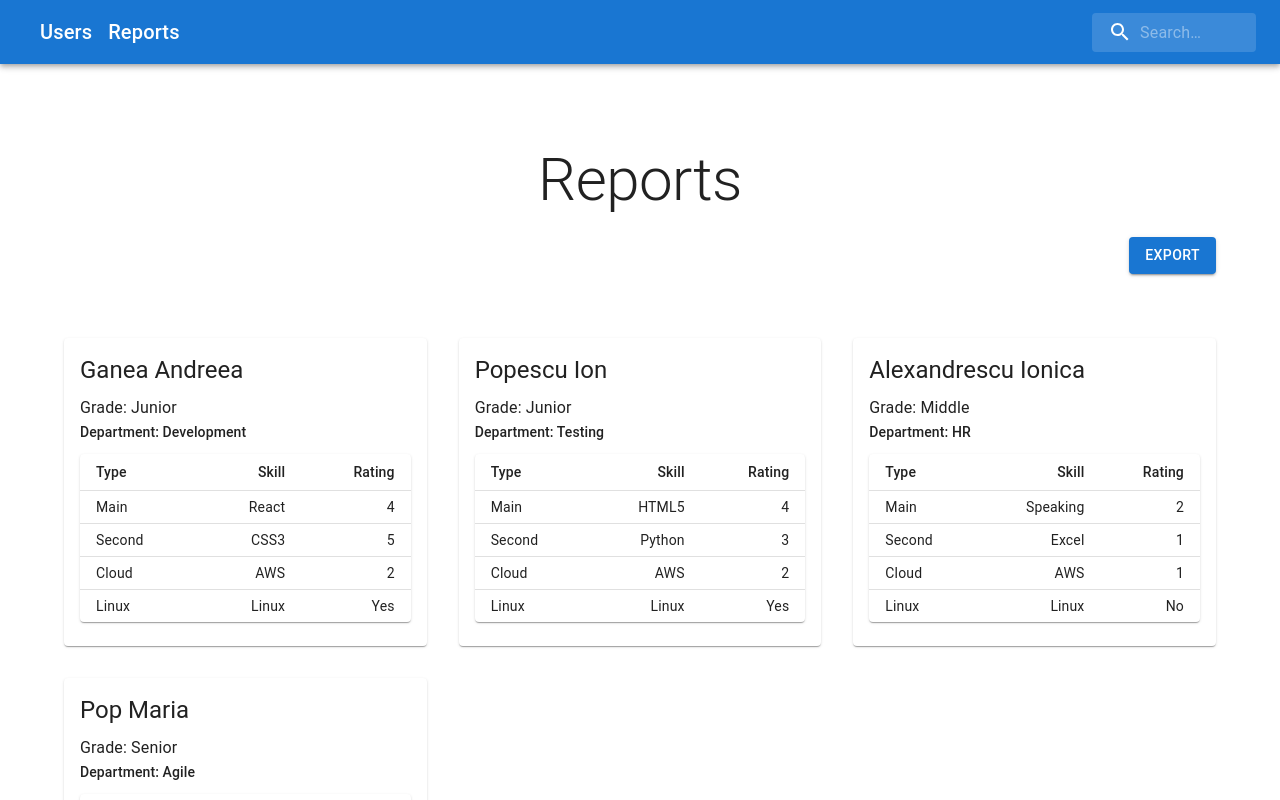
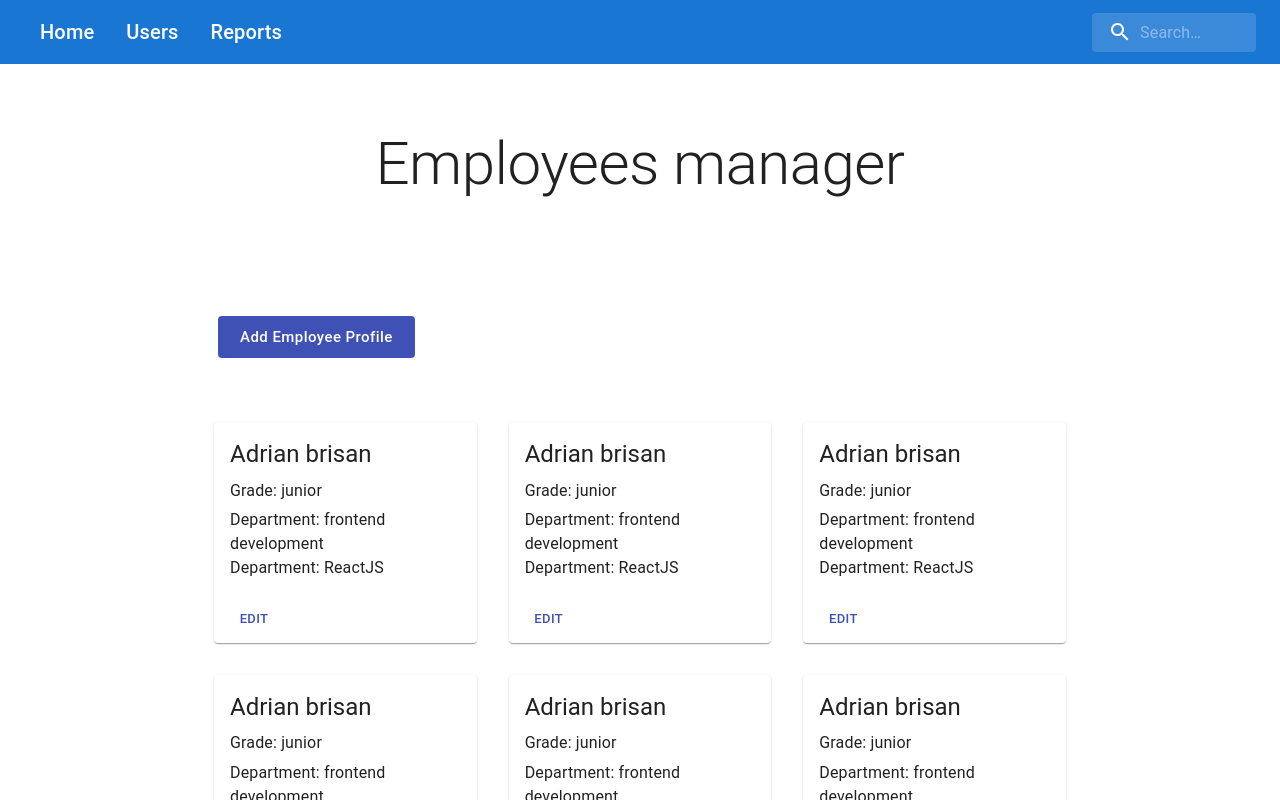
Before and after one commit to Aleku99/employee-manager, a React (Create React App) app: page / in a window 1280 px wide. Shown: the top 800 px of the page. Built offline with nearby package versions, Linux system fonts and the light colour scheme.

Commit message:
Created Routes
- Routes to Home(Users), Users(with skills), and Reports

```diff
--- a/package.json
+++ b/package.json
@@ -13,6 +13,7 @@
     "@testing-library/user-event": "^13.5.0",
     "react": "17.0.0",
     "react-dom": "17.0.0",
+    "react-router-dom": "^6.3.0",
     "react-scripts": "5.0.1",
     "web-vitals": "^2.1.4",
     "xlsx": "^0.18.5"
--- a/src/App.js
+++ b/src/App.js
@@ -5,13 +5,20 @@ import UserSkills from "./pages/UserSkills/UserSkills";
 import UserList from "./pages/UserList/UserList";
 import ReportScreen from "./pages/ReportScreen/ReportScreen";
 import MainFooter from "./components/MainFooter/MainFooter";
+import { BrowserRouter, Route, Routes } from "react-router-dom";
 
 function App() {
   return (
     <>
-      <NavBar />
-      <ReportScreen />
-      <MainFooter title="Your Endava Employees Manager" />
+      <BrowserRouter>
+        <NavBar />
+        <Routes>
+          <Route exact path="/" element={<UserList />} />
+          <Route path="/user-skills" element={<UserSkills />} />
+          <Route path="/reports" element={<ReportScreen />} />
+        </Routes>
+        <MainFooter title="Your Endava Employees Manager" />
+      </BrowserRouter>
     </>
   );
 }
--- /dev/null
+++ b/src/components/Links/Links.jsx
@@ -0,0 +1,27 @@
+import React from "react";
+import Typography from "@mui/material/Typography";
+import { Link } from "react-router-dom";
+
+function Links(props) {
+  const { flexG, link, text } = props;
+  return (
+    <>
+      <Typography
+        variant="h6"
+        noWrap
+        component="div"
+        sx={{
+          flexGrow: flexG,
+          display: { sm: "block" },
+          padding: "1rem",
+        }}
+      >
+        <Link to={link} style={{ textDecoration: "none", color: "white" }}>
+          {text}
+        </Link>
+      </Typography>
+    </>
+  );
+}
+
+export default Links;
--- a/src/components/NavBar/NavBar.jsx
+++ b/src/components/NavBar/NavBar.jsx
@@ -3,9 +3,9 @@ import { styled, alpha } from "@mui/material/styles";
 import AppBar from "@mui/material/AppBar";
 import Box from "@mui/material/Box";
 import Toolbar from "@mui/material/Toolbar";
-import Typography from "@mui/material/Typography";
 import InputBase from "@mui/material/InputBase";
 import SearchIcon from "@mui/icons-material/Search";
+import Links from "../Links/Links";
 
 const Search = styled("div")(({ theme }) => ({
   position: "relative",
@@ -54,26 +54,9 @@ export default function NavBar() {
     <Box sx={{ flexGrow: 1 }}>
       <AppBar position="static">
         <Toolbar>
-          <Typography
-            variant="h6"
-            noWrap
-            component="div"
-            sx={{
-              flexGrow: 0,
-              display: { sm: "block" },
-              padding: "1rem",
-            }}
-          >
-            Users
-          </Typography>
-          <Typography
-            variant="h6"
-            noWrap
-            component="div"
-            sx={{ flexGrow: 1, display: { sm: "block" } }}
-          >
-            Reports
-          </Typography>
+          <Links flexG={0} link={"/"} text={"Home"} />
+          <Links flexG={0} link={"/user-skills"} text={"Users"} />
+          <Links flexG={1} link={"/reports"} text={"Reports"} />
           <Search>
             <SearchIconWrapper>
               <SearchIcon />
--- a/src/pages/UserList/UserList.jsx
+++ b/src/pages/UserList/UserList.jsx
@@ -12,6 +12,7 @@ import Box from "@mui/material/Box";
 import Typography from "@mui/material/Typography";
 import Container from "@mui/material/Container";
 import { createTheme, ThemeProvider } from "@mui/material/styles";
+import { Fragment } from "react";
 
 const cards = [
   {
@@ -85,6 +86,7 @@ const UserList = () => {
   const [openModal, setOpenModal] = React.useState(false);
 
   return (
+    <Fragment>
       <ThemeProvider theme={theme}>
         <CssBaseline />
         <main>
@@ -137,6 +139,7 @@ const UserList = () => {
           <EmployeeForm recordForEdit={undefined} addOrEdit={undefined} />
         </Modal>
       </ThemeProvider>
+    </Fragment>
   );
 };
 
```
Lines whose indentation alone changed are shown as unchanged.
